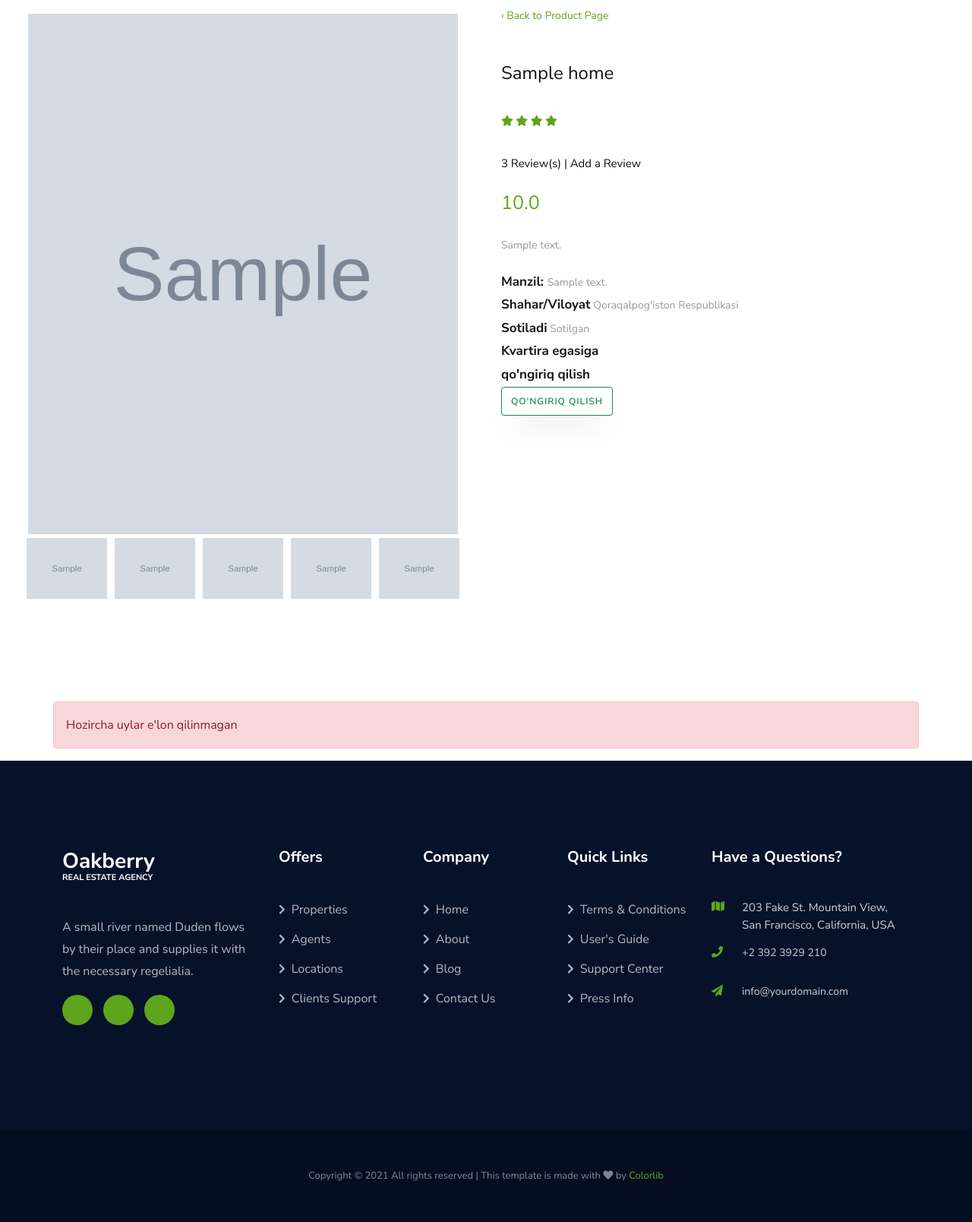
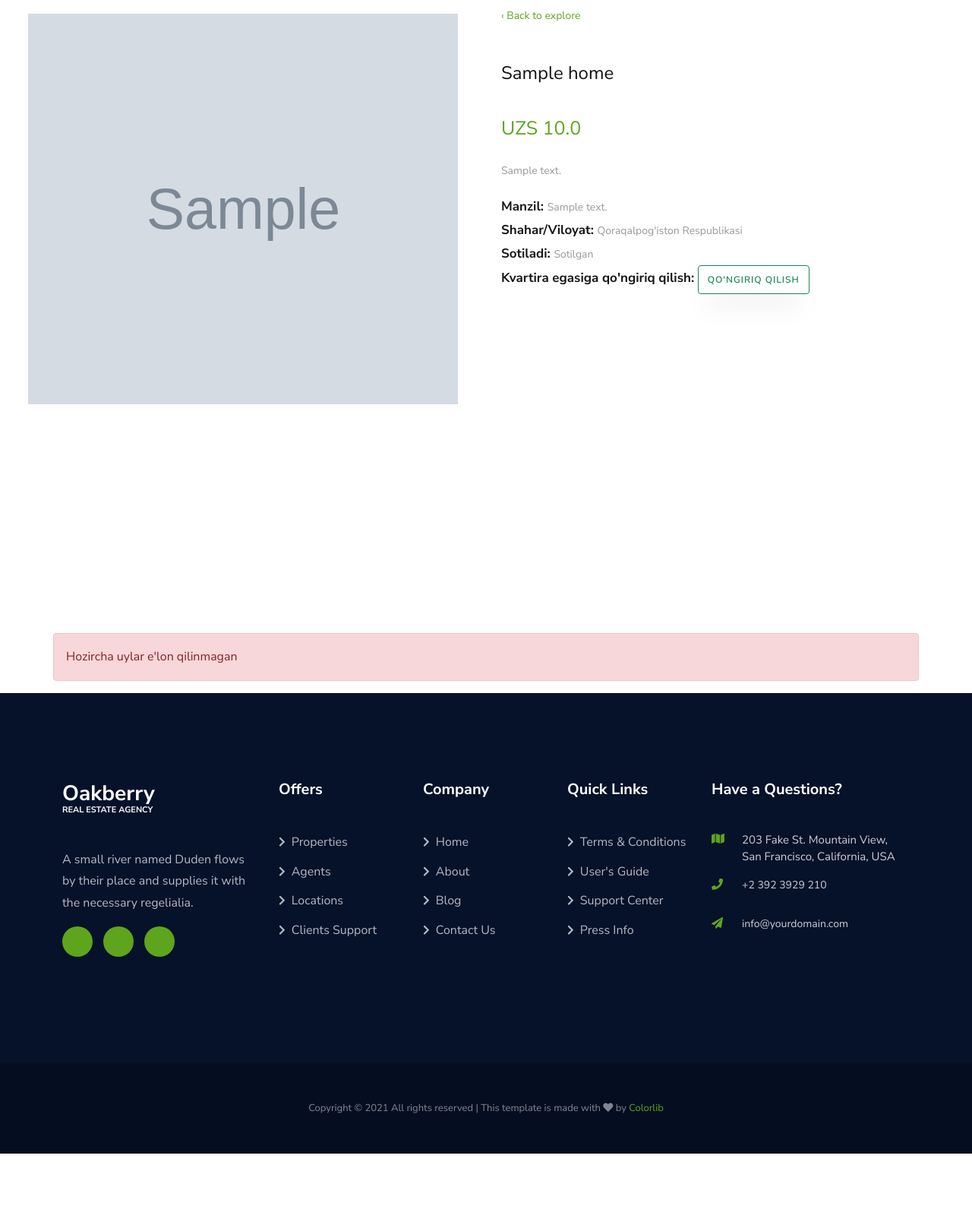
Before and after one commit to ikromjonxusanov/ErkinSavdo, a Django app: page /houses/1/ in a window 1280 px wide. Shown: the part 62-1670 px from the top of the page at 76% size. After the commit the page ends 1580 px from the top, so only its background shows below. Run offline with Django 3.2, Linux system fonts and the light colour scheme; tables that the repository leaves empty hold one stand-in row (values such as "Sample post"); grey boxes marked "Sample" are stand-in pictures; some libraries are stand-ins or nearby versions.

Commit message:
first commit

```diff
--- a/erkinSavdoApp/templates/erkinSavdo/propertie.html
+++ b/erkinSavdoApp/templates/erkinSavdo/propertie.html
@@ -24,50 +24,33 @@
                 <div class="big">
                     <img src="{{home.image.url}}" alt="">
                 </div>
-                <div class="small">
-                    <a href="{{home.image.url}}"><img src="{{home.image.url}}" alt=""></a>
-                    <a href="{{home.image.url}}"><img src="{{home.image.url}}" alt=""></a>
-                    <a href="{{home.image.url}}"><img src="{{home.image.url}}" alt=""></a>
-                    <a href="{{home.image.url}}"><img src="{{home.image.url}}" alt=""></a>
-                    <a href="{{home.image.url}}"><img src="{{home.image.url}}" alt=""></a>
-                </div>
             </div>
         </div>
         <div class="basic padd">
-            <a class="back" href="">‹ Back to Product Page</a>
+            <a class="back" href="/">‹ Back to explore</a>
             <div class="basic_text">
 
                 <h3 class="basic_h3">{{home.title}}</h3>
-                <div class="view_eye">
-                    <i class="active fa fa-star" aria-hidden="true"></i>
-                    <i class="active fa fa-star" aria-hidden="true"></i>
-                    <i class="active fa fa-star" aria-hidden="true"></i>
-                    <i class="active fa fa-star" aria-hidden="true"></i>
-                    <i class="fa fa-star-o" aria-hidden="true"></i>
-                </div>
-                <p class="basic_p">
-                    3 Review(s) | Add a Review
-                </p>
-                <span class="cost">{{home.price}}</span>
+                <span class="cost">{{home.priceType}} {{home.price}}</span>
                 <div class="more_about">
                     {{home.description}}
                 </div>
                 <div class="pro_about">
                     <span class="about_spn">Manzil: </span> {{home.address}}<br>
-                    <span class="about_spn">Shahar/Viloyat</span> {{home.region}}<br>
+                    <span class="about_spn">Shahar/Viloyat: </span> {{home.region}}<br>
                     <span class="about_spn">
                     {% if home.rentOrSent|length == 6 %}
-                        To'lov vaqti
+                        To'lov vaqti:
                         </span>
                         {% if home.rentOrSent|slice:'5:6' == 'w' %}
                             Haftalik to'lov
                         {% elif home.rentOrSent|slice:'5:6' == 'd' %}
                             Kunlik to'lov
-                        {% else %}
+                        {% elif home.rentOrSent|slice:'5:6' == 'm' %}
                             Oylik to'lov
                         {% endif %}
                         {% else %}
-                            Sotiladi</span>
+                            Sotiladi: </span>
                             {% if home.status %}
                                 Sotilgan
                             {% else %}
@@ -75,11 +58,7 @@
                             {% endif %}
                     {% endif %}
                     <br>
-                </div>
-            </div>
-                <div class="row">
-                <div class="col-lg-4 col-md-8 col-sm-12">
-                    <span class="about_spn">{{home.typeOfHouse}} egasiga qo'ngiriq qilish </span> <a href="tel:{{home.author.phone}}" class=" btn btn-outline-success rounded">Qo'ngiriq qilish </a>
+                    <span class="about_spn">{{home.typeOfHouse}} egasiga qo'ngiriq qilish: </span> <a href="tel:{{home.author.phone}}" class=" btn btn-outline-success rounded">Qo'ngiriq qilish </a>
 
                 </div>
             </div>
@@ -113,10 +92,7 @@
 							<i class="ion-ios-pin"></i>
 							{{object.region}}
 							<span class="{{object.rentOrSent|slice:'0:4'| lower}}">{{object.rentOrSent}}</span></span>
-						<ul class="property_list mt-3 mb-0">
-							<li class="col-lg-6"><span class="fas fa-money-bill-alt"></span> {{object.price}} $</li>
-							<br>
-						</ul>
+
 					</div>
 				</div>
 			</div>
--- a/static/css/product.css
+++ b/static/css/product.css
@@ -33,7 +33,7 @@
 
 .big img{
     width: 100%;
-    height: 100%;
+    height: 75%;
     object-fit: cover;
 }
 
```
Also changed, not shown: erkinSavdoApp/templates/erkinSavdo/index.html (+2 -6 lines), erkinSavdoApp/templates/erkinSavdo/properties.html (+2 -7 lines).
